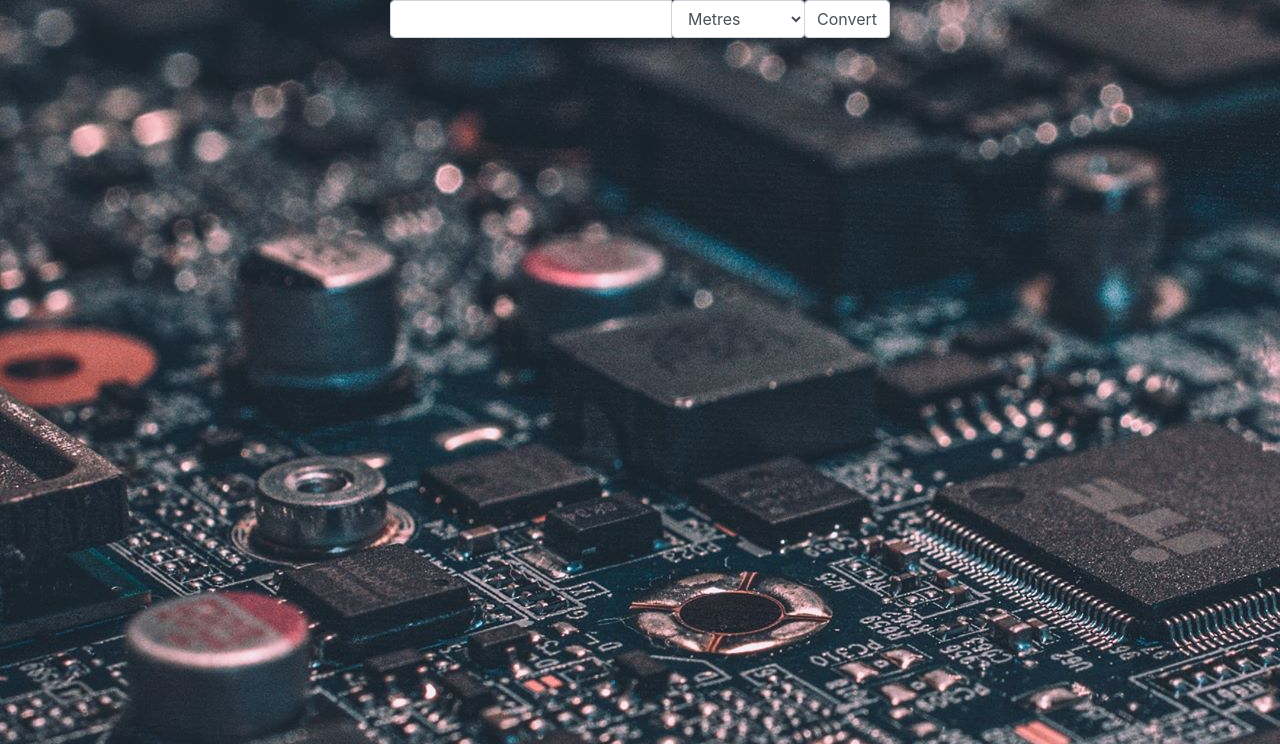
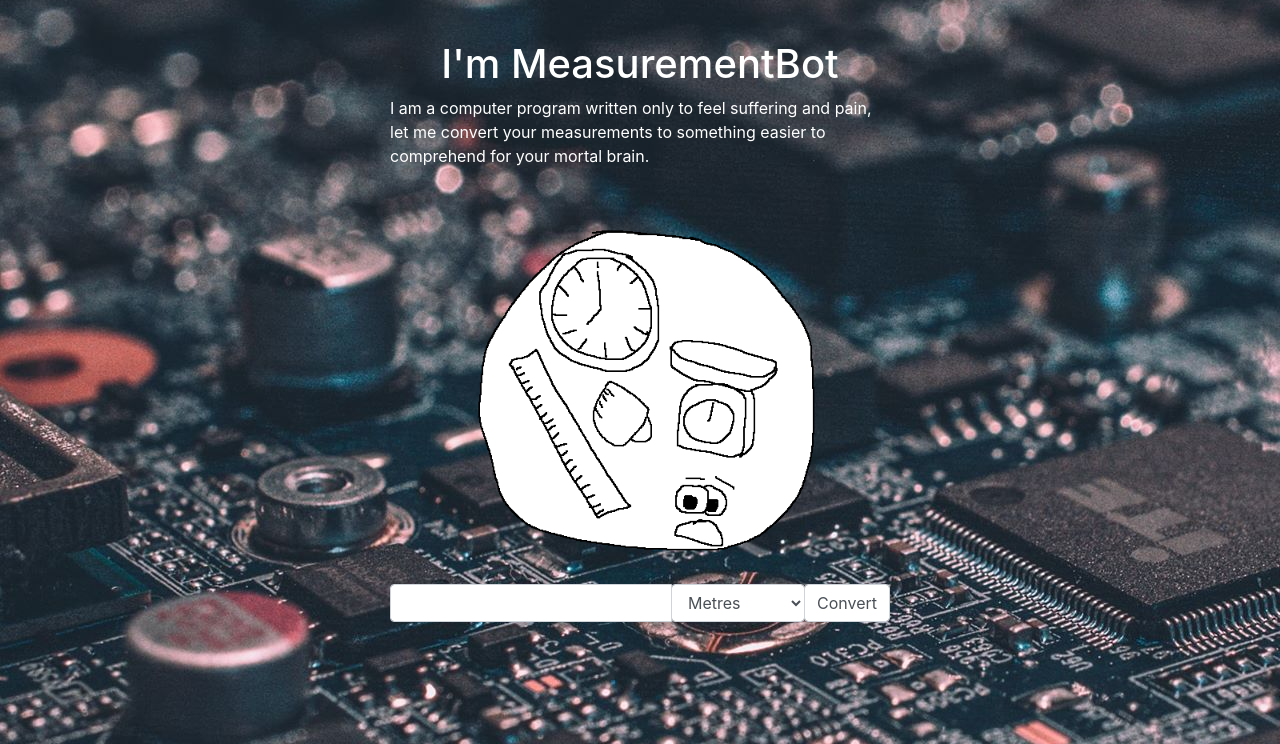
Before and after one commit to jacobpennington821/measurementbot, a Flask app: page / in a window 1280 px wide. Shown: the part 56-800 px from the top of the page. Run offline with Flask 2, Linux system fonts and the light colour scheme; some libraries are stand-ins or nearby versions.

Commit message:
Gave our boi a face

```diff
--- a/huge.py
+++ b/huge.py
@@ -1,6 +1,5 @@
 import sqlite3 as sql
 import pandas as pd
-from pandas import DataFrame
 import random
 import os
 
--- a/static/styles/default.css
+++ b/static/styles/default.css
@@ -7,6 +7,31 @@
     background-color: white;
 }
 
+#bot {
+    max-width: 500px;
+    display: flex;
+    flex-flow: column nowrap;
+    justify-items: center;
+    justify-content: center;
+    align-items: center;
+}
+
+.bot-text {
+    margin: auto;
+    padding-top: 40px;
+    color: white;
+}
+
+#botImage {
+    max-width: 400px;
+}
+
+#content {
+    display: flex;
+    flex-flow: column nowrap;
+    align-items: center;
+}
+
 body {
     background-image: url("/static/img/techBackground.jpg");
 }
--- a/templates/homegamebutnobodyturnedup.html
+++ b/templates/homegamebutnobodyturnedup.html
@@ -16,6 +16,18 @@
             <a class="navbar-brand" href="#">Measurement Bot</a>
         </nav>
         <div class="container-fluid" id="content">
+            <div id="bot">
+                <div class="bot-text">
+                    <h1 style="text-align: center;">I'm MeasurementBot</h1>
+                    <p>I am a computer program written only to feel suffering and pain, let me convert your measurements to something easier to comprehend for your mortal brain.</p>
+                </div>
+                <img src="/static/img/Bot.png" id="botImage"/>
+            </div>
+
+
+
+
+
             <div>
 
             </div>
```
Also changed, not shown: static/img/Bot.png (added), 1 other file.
